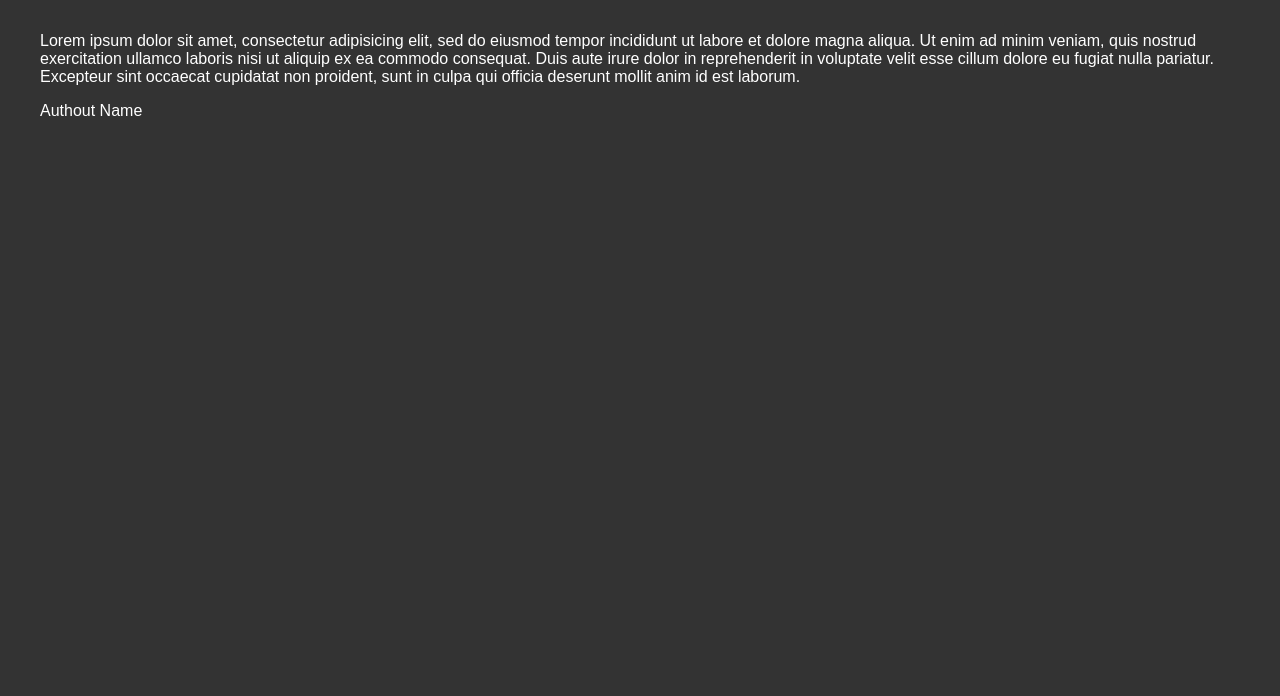
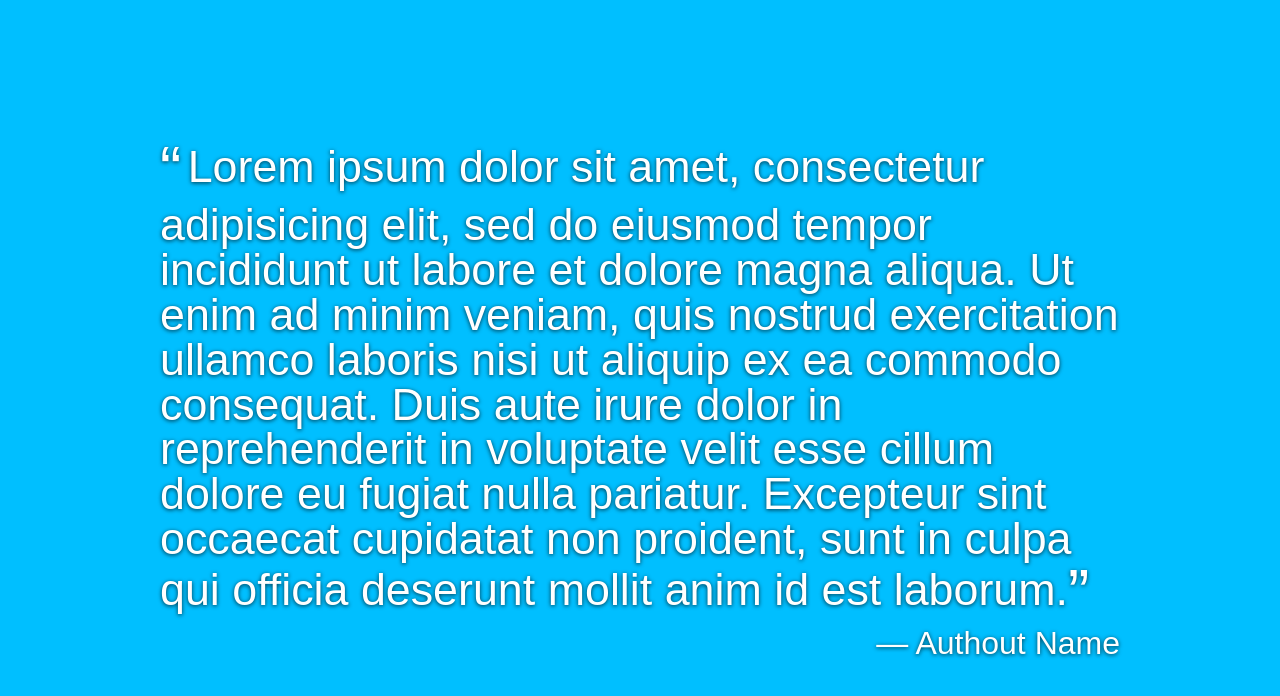
Before and after one commit to athimannil/smarthost-coding, a React app: page / in a window 1280 px wide. Built offline with nearby package versions, Linux system fonts and the light colour scheme.

Commit message:
style for quote

```diff
--- a/src/js/components/Quote.js
+++ b/src/js/components/Quote.js
@@ -3,10 +3,12 @@ import React from "react";
 export class Quote extends React.Component {
   render() {
     return (
-      <blockquote className="">
-        <p>Lorem ipsum dolor sit amet, consectetur adipisicing elit, sed do eiusmod tempor incididunt ut labore et dolore magna aliqua. Ut enim ad minim veniam, quis nostrud exercitation ullamco laboris nisi ut aliquip ex ea commodo consequat. Duis aute irure dolor in reprehenderit in voluptate velit esse cillum dolore eu fugiat nulla pariatur. Excepteur sint occaecat cupidatat non proident, sunt in culpa qui officia deserunt mollit anim id est laborum.</p>
-        <span>Authout Name</span>
-      </blockquote>
+      <div className="quote-wrap">
+        <blockquote className="">
+          <p className="quote">Lorem ipsum dolor sit amet, consectetur adipisicing elit, sed do eiusmod tempor incididunt ut labore et dolore magna aliqua. Ut enim ad minim veniam, quis nostrud exercitation ullamco laboris nisi ut aliquip ex ea commodo consequat. Duis aute irure dolor in reprehenderit in voluptate velit esse cillum dolore eu fugiat nulla pariatur. Excepteur sint occaecat cupidatat non proident, sunt in culpa qui officia deserunt mollit anim id est laborum.</p>
+          <footer className="quote-author">Authout Name</footer>
+        </blockquote>
+      </div>
     );
   }
 }
--- /dev/null
+++ b/src/scss/_quote.scss
@@ -0,0 +1,44 @@
+.quote-wrap{
+  display: flex;
+  justify-content: center;
+  align-items: center;
+  flex: 1;
+
+  blockquote{
+    margin: 0;
+    padding: 0;
+    color: white;
+    text-shadow: 0 1px 4px rgba(0, 0, 0, 0.75);
+    width: 75vw;
+  }
+}
+
+.quote{
+  font-size: 3.5vw;
+  margin: 0;
+  line-height: 1;
+  quotes: "“" "”" "‘" "’";
+  &::before,
+  &::after {
+    font-size: 5vw;
+    vertical-align: middle;
+  }
+  &::before {
+    content: open-quote;
+    margin-right: 0.5vw;
+  }
+  &::after {
+    content: close-quote;
+  }
+
+  &-author{
+    font-size: 2.5vw;
+    text-align: right;
+    &::before{
+      content: "― ";
+    }
+    &:empty{
+      display: none;
+    }
+  }
+}
--- a/src/scss/_variables.scss
+++ b/src/scss/_variables.scss
@@ -1,3 +1,4 @@
 $primary: deepskyblue;
 $white: #fff;
-$screen-bg: #333;
+// $screen-bg: #333;
+$screen-bg: $primary;
--- a/src/scss/main.scss
+++ b/src/scss/main.scss
@@ -1,2 +1,3 @@
 @import "variables";
 @import "structure";
+@import "quote";
```
